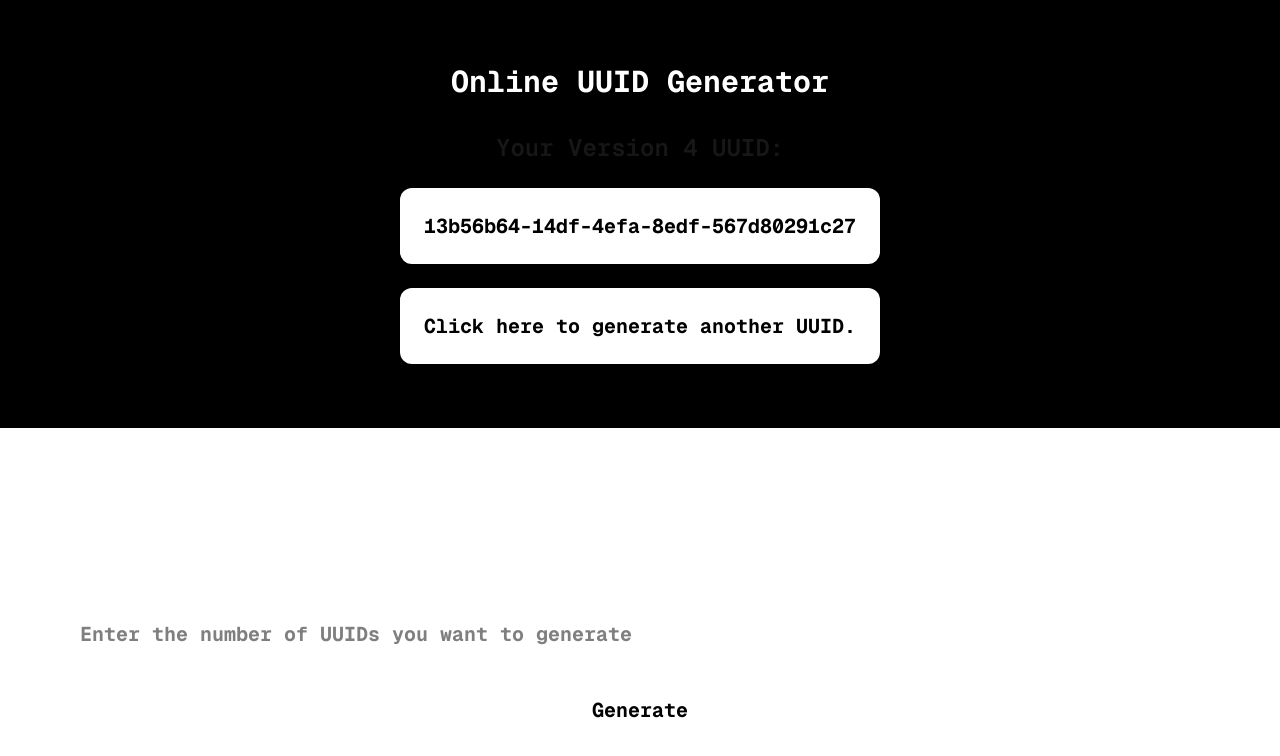
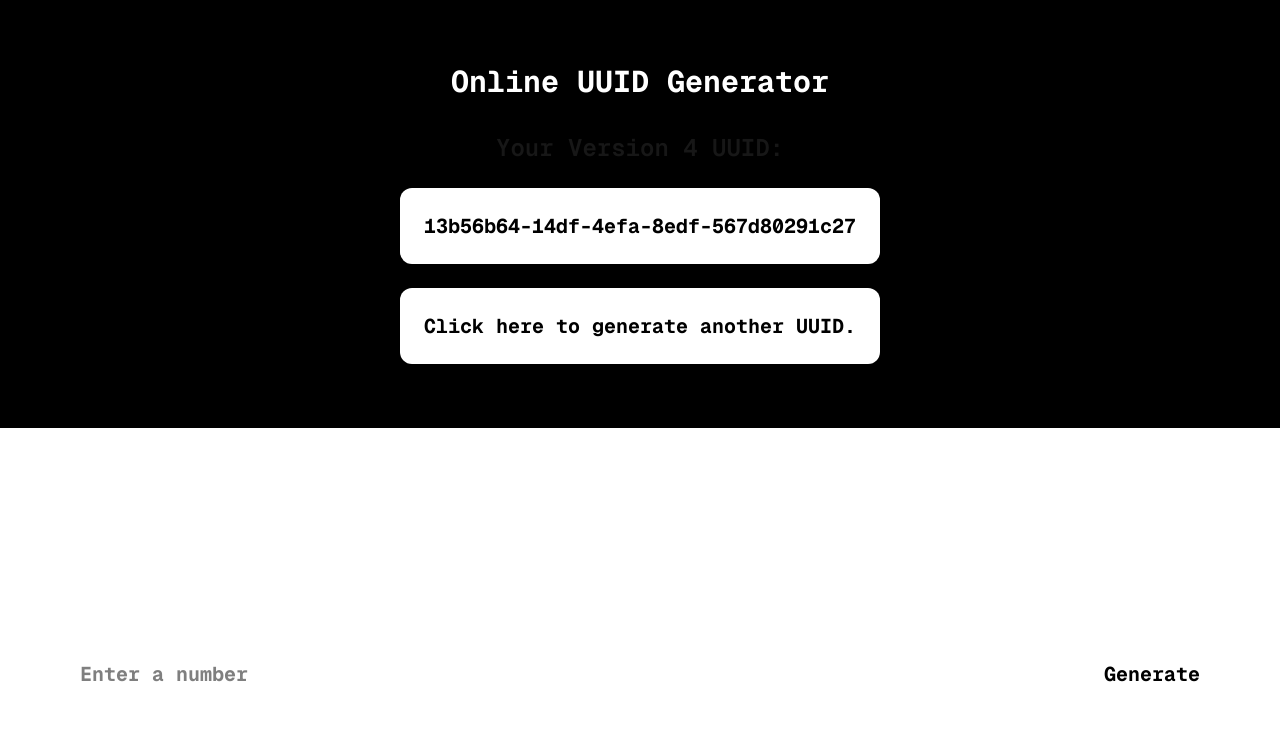
Before and after one commit to anoopraju31/next-uuid-generator, a Next.js app: page / in a window 1280 px wide. Shown: the top 756 px of the page. Built offline with nearby package versions, Linux system fonts and the light colour scheme.

Commit message:
ChorE: style update

```diff
--- a/components/home/GenerateMultipleUUID/index.tsx
+++ b/components/home/GenerateMultipleUUID/index.tsx
@@ -43,15 +43,21 @@ const GenerateMultipleUUID: FC = () => {
 				<h1 className='text-white text-center text-3xl font-bold'> Generator Multiple V4 UUIDs </h1>
 			</div>
 
-			<div className='w-full flex flex-col gap-6 items-center'>
+			<div className='w-full flex flex-col sm:flex-row gap-6 items-end'>
+				<div className='w-full flex flex-col gap-3'>
+					<label htmlFor='count' className='text-white text-lg md:text-xl font-bold'>
+						Enter the number of UUIDs you want to generate
+					</label>
 					<input
 						className='w-full py-3 px-4 rounded-xl bg-white text-xl font-bold text-black'
 						type='number'
+						id='count'
 						min={1}
 						max={500}
-					placeholder='Enter the number of UUIDs you want to generate'
+						placeholder='Enter a number'
 						onChange={(e) => setCount(Number(e.target.value))}
 					/>
+				</div>
 
 				<button
 					onClick={() => setGenerateNewUuid(true)}
```
Lines whose indentation alone changed are shown as unchanged.
